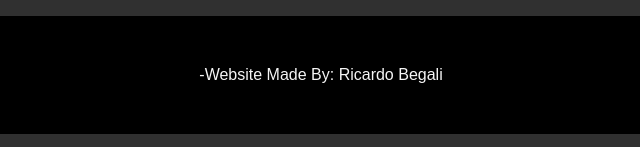
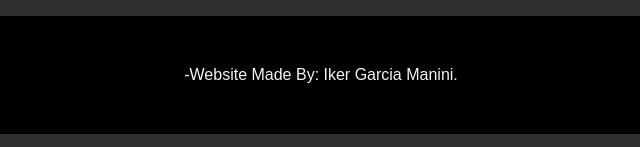
Before and after one commit to Ricz124/BeeTech, a plain HTML site: page index.html in a window 1280 px wide. Shown: the part 1020-1167 px from the top of the page, 319-959 px from the left. Drawn offline with Linux system fonts and the light colour scheme; a web font is replaced by a local one.

Commit message:
Update index.html

```diff
--- a/index.html
+++ b/index.html
@@ -52,7 +52,7 @@
 
 <footer>
     <h3 class="foot">Don't worry, this is just the footer.</h3>
-    <p class="foot">-Website Made By: Ricardo Begali</p>
+    <p class="foot">-Website Made By: Iker Garcia Manini.</p>
 </footer>
 
 </body>
```
